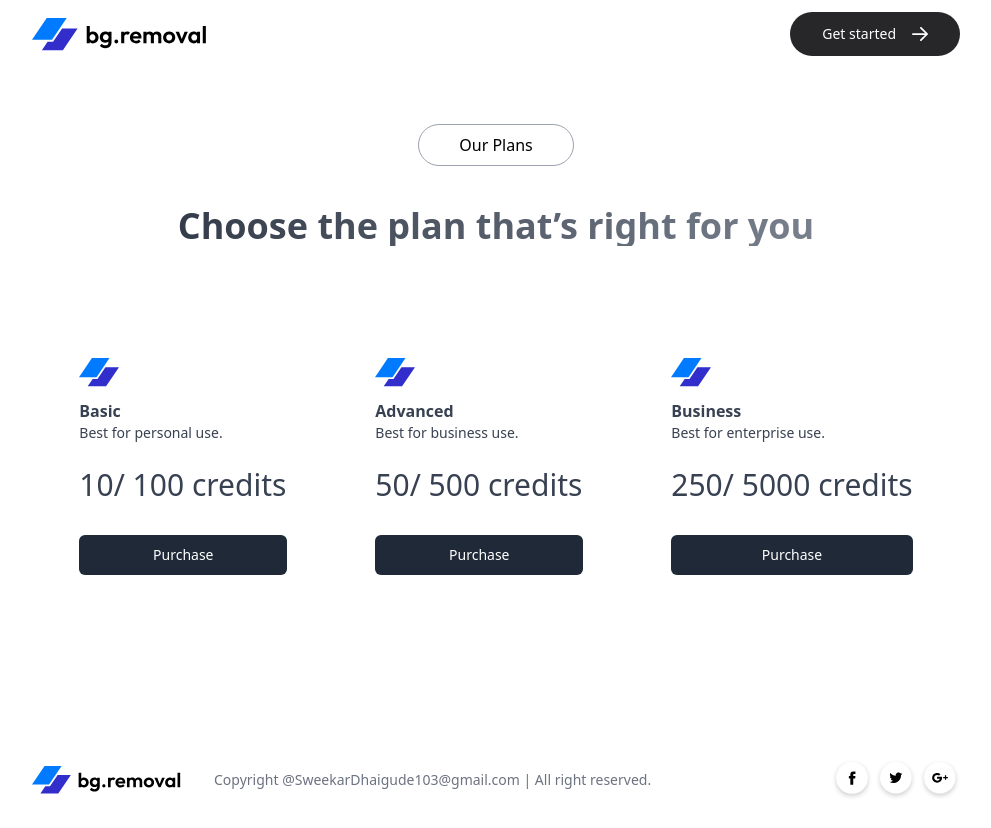
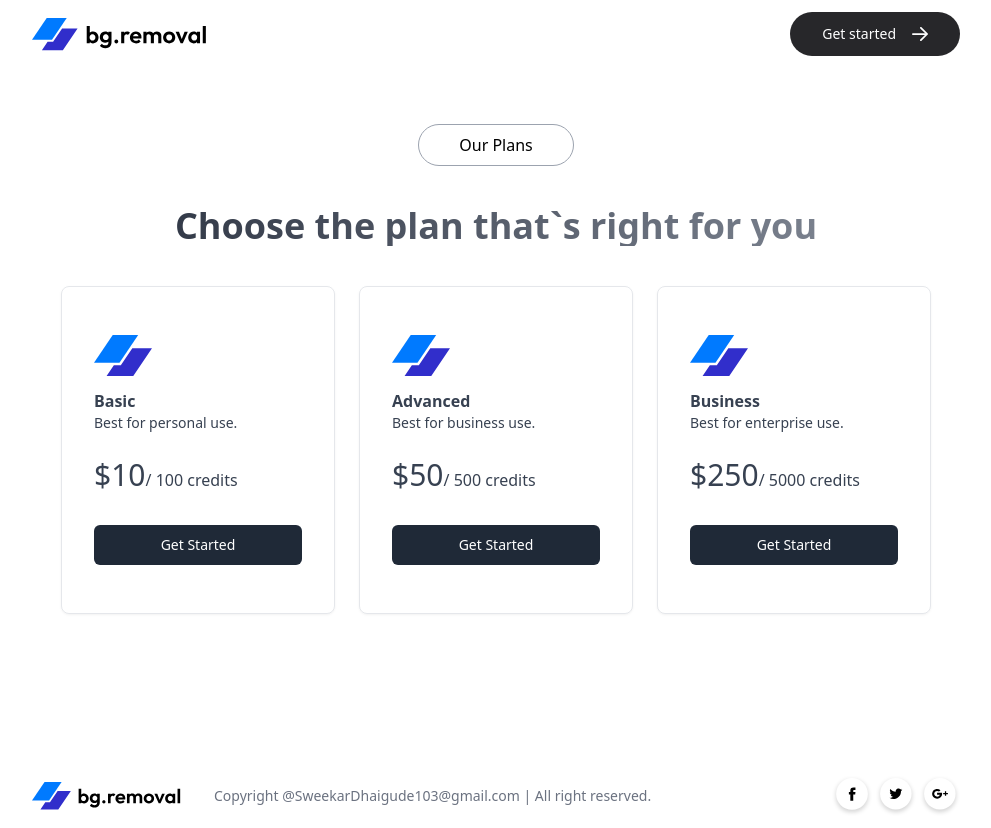
Before and after one commit to sweekar2999/Bg_Removal, a React (Vite) app in the folder client/: page /buy in a window 1280 px wide. Shown: the whole page, without its empty margins (144-1135 px from the left). Built offline with nearby package versions, Linux system fonts and the light colour scheme; no server answers.

Commit message:
Integrate Razorpay for credit purchase functionality

```diff
--- a/client/src/pages/BuyCredit.jsx
+++ b/client/src/pages/BuyCredit.jsx
@@ -1,32 +1,125 @@
-import React from 'react'
-import { assets, plans } from '../assets/assets';
+import { useContext, useState } from "react";
+import { assets, plans } from "../assets/assets";
+import { AppContext } from "../context/AppContext";
+import { useNavigate } from "react-router-dom";
+import { useAuth } from "@clerk/clerk-react";
+import { toast } from "react-toastify";
+import axios from "axios";
 
 const BuyCredit = () => {
+  const { backendUrl, loadCreditsData } = useContext(AppContext);
+  const navigate = useNavigate();
+  const { getToken } = useAuth();
+  const [isLoading, setIsLoading] = useState(false);
+
+  const initPay = async (order) => {
+    if (!window.Razorpay) {
+      return toast.error("Razorpay SDK not loaded. Please try again.");
+    }
+
+    const options = {
+      key: import.meta.env.VITE_RAZORPAY_KEY_ID,
+      amount: order.amount,
+      currency: order.currency,
+      name: "Credits Payment",
+      description: "Credits Payment",
+      order_id: order.id,
+      receipt: order.receipt,
+      handler: async (response) => {
+        console.log("Razorpay response:", response);
+        const token = await getToken();
+        if (!token) {
+          return toast.error("Authentication failed. Please login and try again.");
+        }
+
+        try {
+          const { data } = await axios.post(
+            backendUrl + "/api/user/verify-razor",
+            response,
+            { headers: { token } }
+          );
+          if (data.success) {
+            loadCreditsData();
+            navigate("/");
+            toast.success("Credits Added Successfully!");
+          }
+        } catch (error) {
+          console.error("Error verifying payment:", error);
+          const errorMsg =
+            error.response?.data?.message || "Failed to verify payment. Please try again.";
+          toast.error(errorMsg);
+        }
+      },
+    };
+
+    const rzp = new window.Razorpay(options);
+    rzp.open();
+  };
+
+  const paymentRazorPay = async (planId) => {
+    setIsLoading(true);
+    try {
+      const token = await getToken();
+      if (!token) {
+        return toast.error("Authentication failed. Please login and try again.");
+      }
+      const { data } = await axios.post(
+        backendUrl + "/api/user/pay-razor",
+        { planId },
+        { headers: { token } }
+      );
+      if (data.success) {
+        initPay(data.order);
+      }
+    } catch (error) {
+      console.error("Error in paymentRazorPay:", error);
+      const errorMsg =
+        error.response?.data?.message || "Something went wrong. Please try again.";
+      toast.error(errorMsg);
+    } finally {
+      setIsLoading(false);
+    }
+  };
+
+  if (!plans || plans.length === 0) {
+    return <p>No plans available at the moment. Please check back later.</p>;
+  }
+
   return (
-    <div className="min-h-[80vh] text-center pt-14 mb-10">
+    <section className="min-h-[82vh] text-center pt-14 mb-10">
       <button className="border border-gray-400 px-10 py-2 rounded-full mb-6">
         Our Plans
       </button>
-      <h1 className="text-center text-2xl md:text-3xl lg:text-4xl mt-4 font-semibold bg-gradient-to-r from-gray-900 to-gray-400 bg-clip-text text-transparent mb-6 sm:mb-16">
-        Choose the plan that’s right for you
+      <h1 className="text-center text-2xl md:text-3xl lg:text-4xl font-semibold mt-4 bg-gradient-to-r from-gray-900 to-gray-400 bg-clip-text text-transparent mb-8 sm:mb-10">
+        Choose the plan that`s right for you
       </h1>
-      <div className='flex flex-wrap justify-center gap-6 text-left '>
+      <div className="flex flex-wrap justify-center gap-6 text-left">
         {plans.map((item, index) => (
-          <div className='bg-white drop-shadow-smborder rounded-lg py-12 px-8 text-gray-700 hover:scale-105 transition-all duration-500' key={index}>
-            <img src={assets.logo_icon} width={40} alt="" />
-            <p className='mt-3 font-semibold'>{item.id}</p>
-            <p className='text-sm'>{item.desc}</p>
-            <p className='mt-6'>
-              <span className='text-3xl font-medium'>
-                {item.price}/ {item.credits} credits
-              </span>
+          <div
+            className="bg-white drop-shadow-sm border rounded-lg py-12 px-8 text-gray-700 hover:scale-105 transition-all duration-500"
+            key={index}
+          >
+            <img src={assets.logo_icon} alt="Plan Logo" />
+            <p className="mt-3 font-semibold">{item.id}</p>
+            <p className="text-sm">{item.desc}</p>
+            <p className="mt-6">
+              <span className="text-3xl font-medium">${item.price}</span>/{" "}
+              {item.credits} credits
             </p>
-            <button className='w-full bg-gray-800  text-white mt-8 text-sm rounded-md py-2.5 min-w-52 '>Purchase</button>
+            <button
+              onClick={() => paymentRazorPay(item.id)}
+              disabled={isLoading}
+              className={`w-full text-white text-sm mt-8 ${
+                isLoading ? "bg-gray-400 cursor-not-allowed" : "bg-gray-800"
+              } rounded-md min-w-52 py-2.5`}
+            >
+              {isLoading ? "Processing..." : "Get Started"}
+            </button>
           </div>
         ))}
       </div>
-    </div>
+    </section>
   );
-}
+};
 
-export default BuyCredit
+export default BuyCredit;
```
